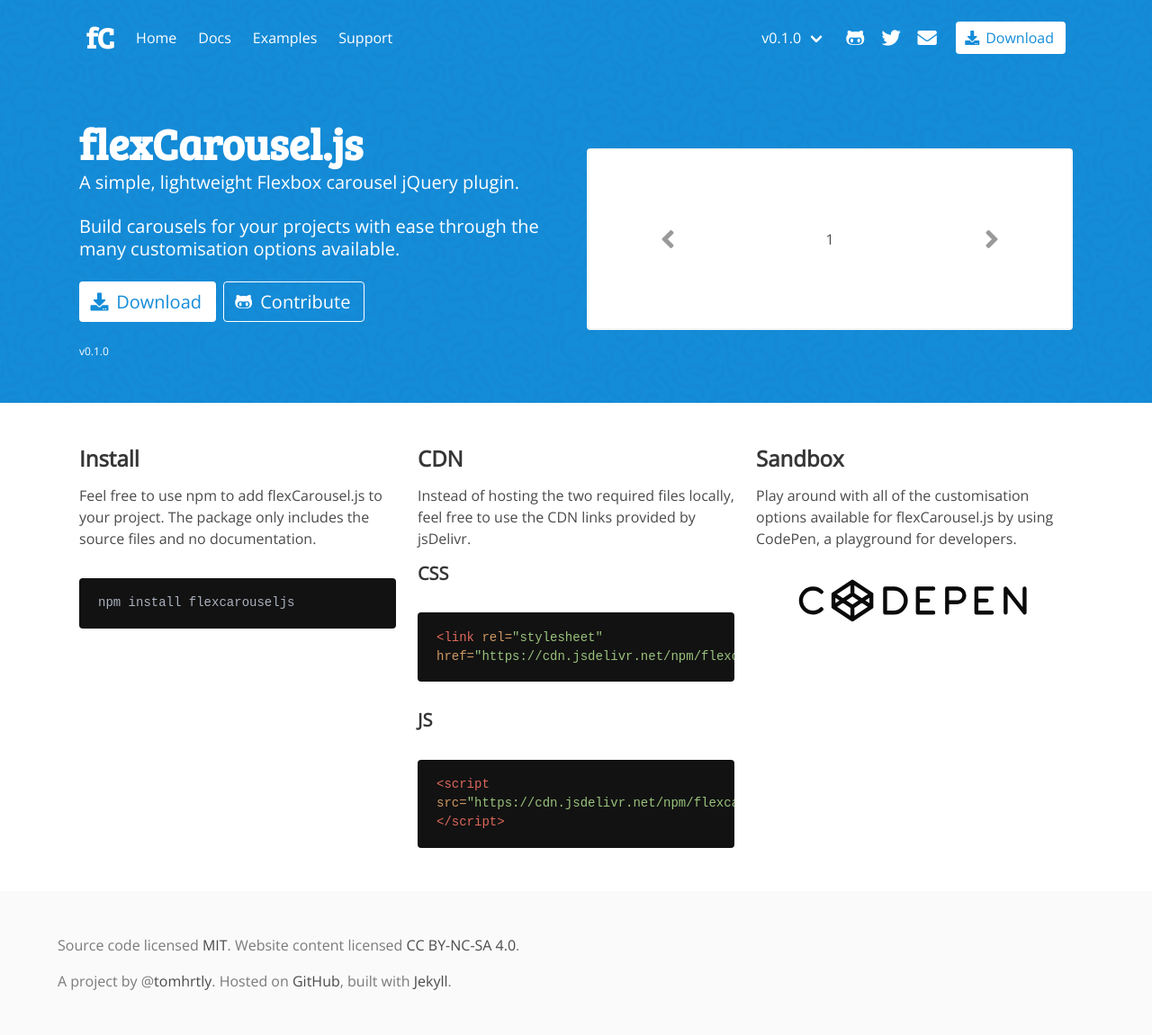
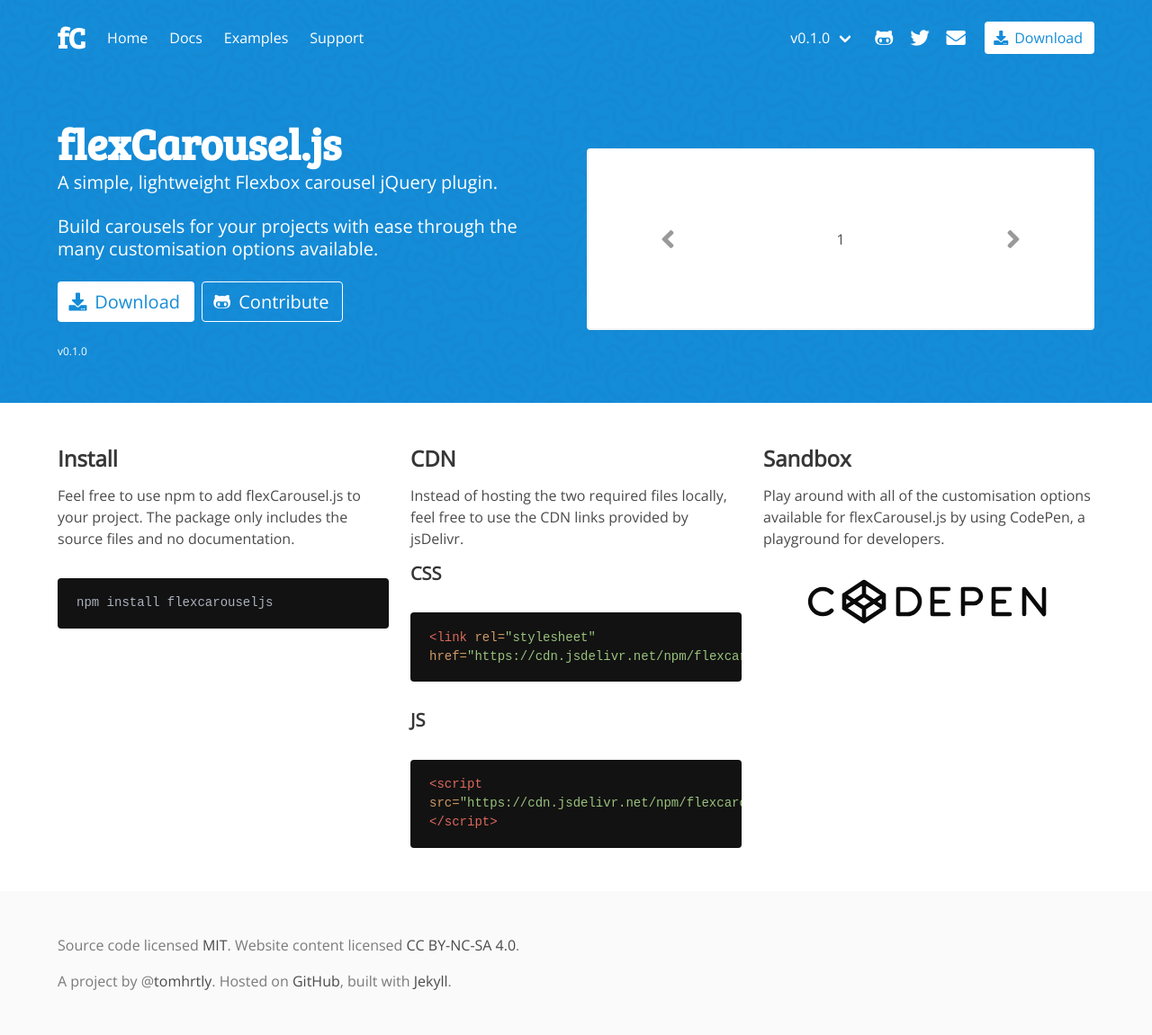
Before and after one commit to tomhrtly/flexCarousel.js, a Jekyll site: the page built from docs/index.html, in a window 1280 px wide. Shown: the whole page at 90% size. Built offline with Jekyll 4.4.1, drawn with Linux system fonts in a browser that asks for light colours; nearby versions of some CDN libraries.

Commit message:
Change container

```diff
--- a/docs/_includes/navbar.html
+++ b/docs/_includes/navbar.html
@@ -1,4 +1,4 @@
-<div class="container is-fluid">
+<div class="container">
   <div class="navbar-brand">
     <a class="navbar-item" href="{{ site.url }}">
       <h1 class="title is-3 has-text-centered has-text-white is-family-serif">fC</h1>
--- a/docs/_layouts/default.html
+++ b/docs/_layouts/default.html
@@ -9,7 +9,7 @@
       {% include navbar.html %}
     </nav>
     <section class="section">
-      <div class="container is-fluid">
+      <div class="container">
         <div class="columns">
           <div class="column">
             {% if page.title %}<p class="title">{{ page.title }}</p>{% endif %}
--- a/docs/_layouts/hero.html
+++ b/docs/_layouts/hero.html
@@ -12,7 +12,7 @@
         </nav>
       </div>
       <div class="hero-body">
-        <div class="container is-fluid">
+        <div class="container">
           <div class="columns is-vcentered">
             <div class="column">
               <h1 class="title is-1 has-text-white is-family-serif">{{ site.title }}</h1>
--- a/docs/index.html
+++ b/docs/index.html
@@ -3,7 +3,7 @@ layout: hero
 ---
 
 <section class="section">
-  <div class="container is-fluid">
+  <div class="container">
     <div class="columns">
       <div class="column">
         <div class="content">
```
